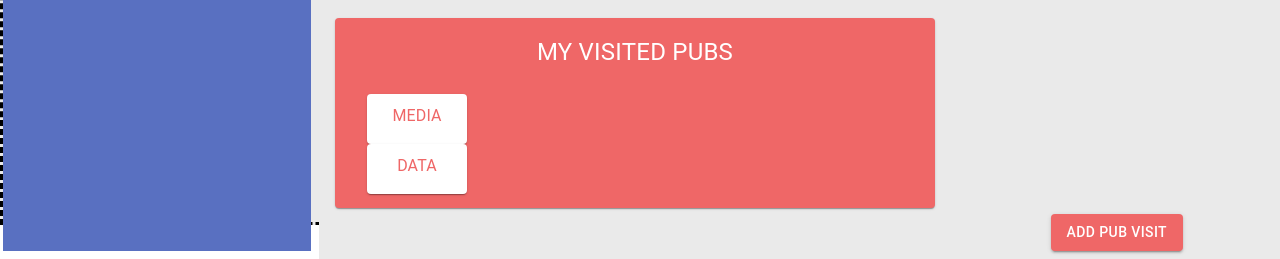
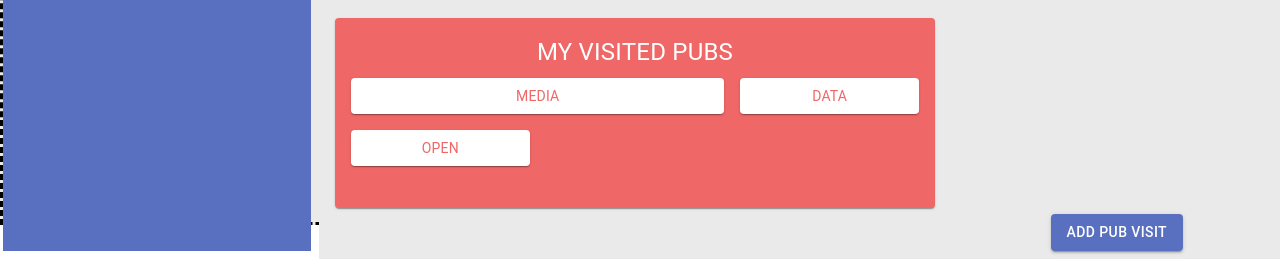
Before and after one commit to MoodMirani/DH2643-Advanced-Interaction-Programming, a React app in the folder frontend/: page /profile in a window 1280 px wide. Shown: the part 581-840 px from the top of the page. Built offline with nearby package versions, Linux system fonts and the light colour scheme; the HTML template or start-up script is replaced by a standard one.

Commit message:
updated-components

```diff
--- a/frontend/src/app.tsx
+++ b/frontend/src/app.tsx
@@ -8,7 +8,7 @@ import NavBar from "./components/navBar/navBar";
 import Grid from '@mui/material/Unstable_Grid2';
 import './app.scss';
 import { BrowserRouter as Router, Routes, Route, Link} from "react-router-dom";
-import Profile from "./components/profile/profile";
+import Profile from "./components/Profile/Profile";
 import AddVisit from "./components/addVisit/addVisit";
 import MyPatches from "./components/MyPatches/MyPatches";
 import MyDrinks from "./components/MyDrinks/MyDrinks";
--- a/frontend/src/components/profile/profile.tsx
+++ b/frontend/src/components/profile/profile.tsx
@@ -1,5 +1,6 @@
 import React from 'react';
-import "./profile.scss"
+import "./Profile.scss"
+import { styled } from '@mui/material/styles';
 import Box from '@mui/material/Box';
 import Card from '@mui/material/Card';
 import CardActions from '@mui/material/CardActions';
@@ -9,6 +10,15 @@ import Typography from '@mui/material/Typography';
 import { sizing } from '@mui/system';
 import Grid from '@mui/material/Unstable_Grid2';
 import CardMedia from '@mui/material/CardMedia';
+import Paper from '@mui/material/Paper';
+
+const Item = styled(Paper)(({ theme }) => ({
+    backgroundColor: theme.palette.mode === 'dark' ? '#1A2027' : '#fff',
+    ...theme.typography.body2,
+    padding: theme.spacing(1),
+    textAlign: 'center',
+    color: theme.palette.text.secondary,
+  }));
 
 export default function Profile(){
     return (
@@ -65,18 +75,19 @@ export default function Profile(){
                         <Typography sx={{ fontSize: 24 }} gutterBottom style={{color:"white"}}>
                             My Visited Pubs
                         </Typography>
-                        <Grid>
-                        <Card sx={{width: 100, height: 50}}>
-                            <div className="pubName">
-                                <Typography style={{color:"#EF6767"}}>Media</Typography>
-                            </div>
-                        </Card>
-                        <Card sx={{width: 100, height: 50}}>
-                            <div className="pubName">
-                                <Typography style={{color:"#EF6767"}}>Data</Typography>
-                            </div>
-                        </Card>
+                        <Box sx={{ flexGrow: 1 }}>
+                        <Grid container spacing={2}>
+                            <Grid xs={8}>
+                            <Item style={{color:"#EF6767"}}>Media</Item>
+                            </Grid>
+                            <Grid xs={4}>
+                            <Item style={{color:"#EF6767"}}>Data</Item>
+                            </Grid>
+                            <Grid xs={4}>
+                            <Item style={{color:"#EF6767"}}>Open</Item>
+                            </Grid>
                         </Grid>
+                        </Box>
                         </CardContent>
                         </Card>
                         </Button>
@@ -86,7 +97,7 @@ export default function Profile(){
         </div>
         <div className="addButton">
             <Box textAlign='right'>
-                 <Button variant="contained" style={{backgroundColor: "#EF6767"}}>Add Pub Visit</Button>
+                 <Button variant="contained" style={{backgroundColor: "#5970C1"}}>Add Pub Visit</Button>
             </Box>
         </div>
         </div>
```
